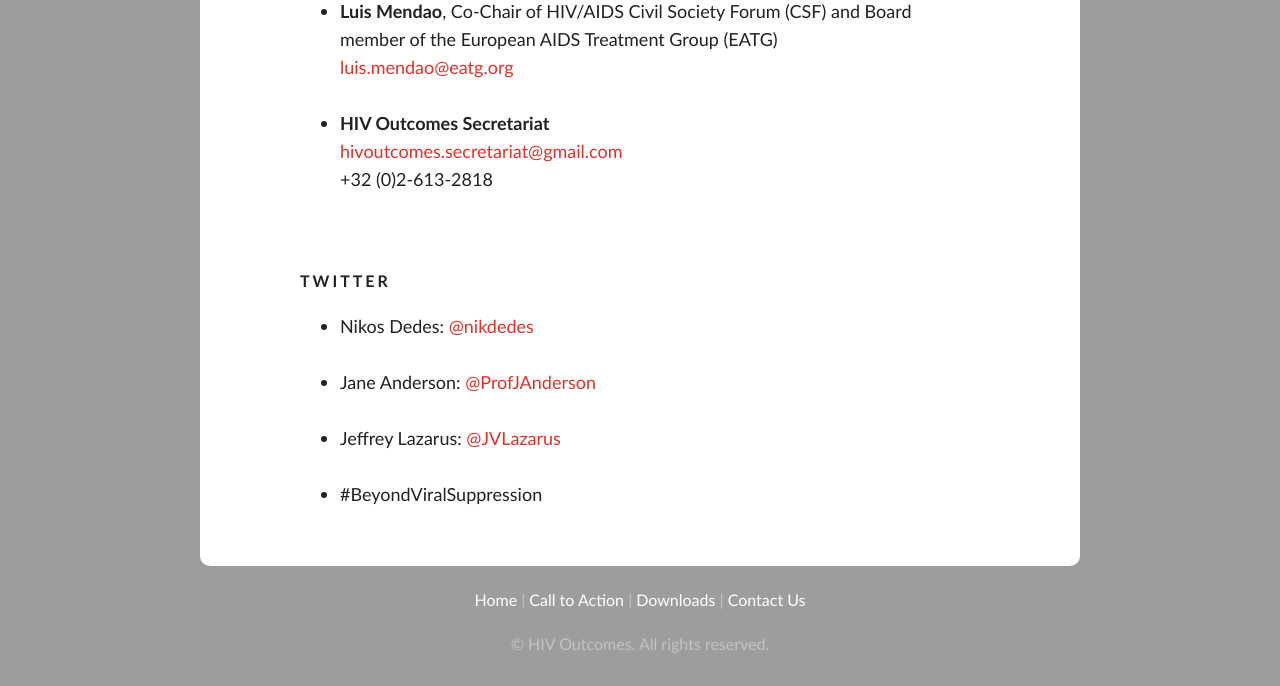
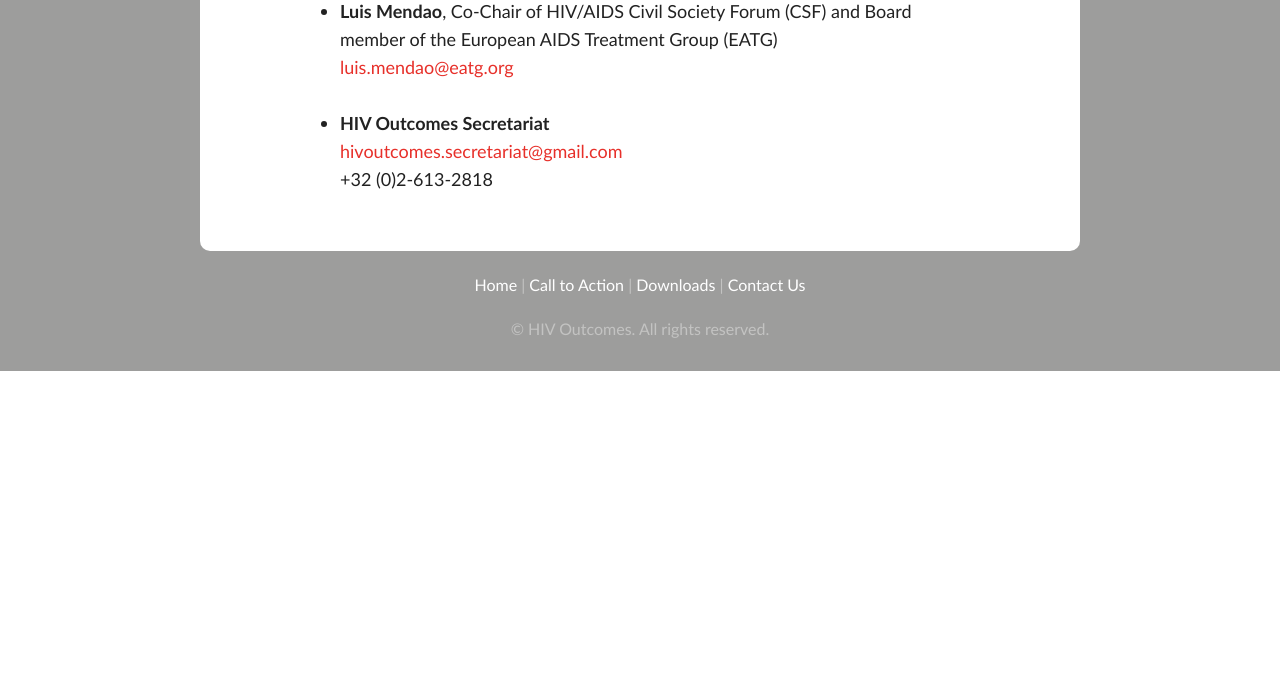
Before and after one commit to JamesKontargyris/hivoutcomes, a PHP site: page /contact.php in a window 1280 px wide. Shown: the part 542-1228 px from the top of the page. After the commit the page ends 913 px from the top, so only its background shows below. Run offline with PHP 8.4, Linux system fonts and the light colour scheme.

Commit message:
Minor changes

```diff
--- a/contact.php
+++ b/contact.php
@@ -8,15 +8,6 @@
         <li><strong>Luis Mendao</strong>, Co-Chair of HIV/AIDS Civil Society Forum (CSF) and Board member of the European AIDS Treatment Group (EATG) <br><a href="mailto:luis.mendao@eatg.org">luis.mendao@eatg.org</a></li>
         <li><strong>HIV Outcomes Secretariat</strong><br><a href="mailto: hivoutcomes.secretariat@gmail.com">hivoutcomes.secretariat@gmail.com</a><br>+32 (0)2-613-2818</li>
     </ul>
-</p><br>
-<h4>Twitter</h4>
-<p>
-    <ul>
-        <li>Nikos Dedes: <a href="http://twitter.com/nikdedes" target=_blank>@nikdedes</a></li>
-        <li>Jane Anderson: <a href="http://twitter.com/ProfJAnderson" target=_blank>@ProfJAnderson</a></li>
-        <li>Jeffrey Lazarus: <a href="http://twitter.com/JVLazarus" target=_blank>@JVLazarus</a></li>
-        <li>#BeyondViralSuppression</li>
-    </ul>
 </p>
 
 <?php include('partials/footer.html'); ?>
--- a/downloads.php
+++ b/downloads.php
@@ -9,7 +9,7 @@
 
         <li style="padding-top:20px; font-size:17px; line-height:24px;"><strong style="font-size:21px; line-height:24px;">Call to Action: Improving Outcomes for People Living with HIV</strong><br>7 December 2016<br><a href="pdf/hivoutcomes_calltoaction.pdf" class="button--primary" style="display:inline-block; margin-top:10px;">Download as PDF</a></li>
 
-        <li style="padding-top:20px; font-size:17px; line-height:24px;"><strong style="font-size:21px; line-height:24px;">Press Release: HIV Outcomes – Beyond Viral Suppression inaugural meeting</strong><br><a href="pdf/hivoutcomes_pressrelease.pdf" class="button--primary" style="display:inline-block; margin-top:10px;">Download as PDF</a></li>
+        <li style="padding-top:20px; font-size:17px; line-height:24px;"><strong style="font-size:21px; line-height:24px;">Press Release: HIV Outcomes – Beyond Viral Suppression inaugural meeting</strong><br>7 December 2016<br><a href="pdf/hivoutcomes_pressrelease.pdf" class="button--primary" style="display:inline-block; margin-top:10px;">Download as PDF</a></li>
 
 	</ul>
 </p>
```
Also changed, not shown: 1 other file.
